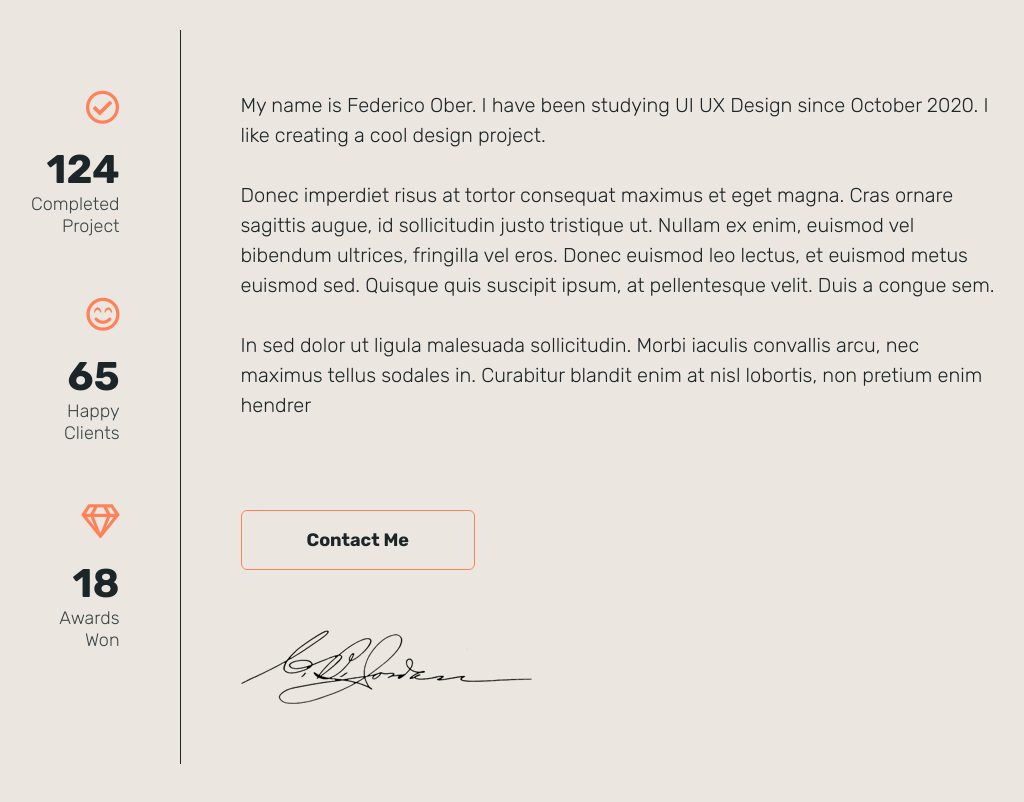
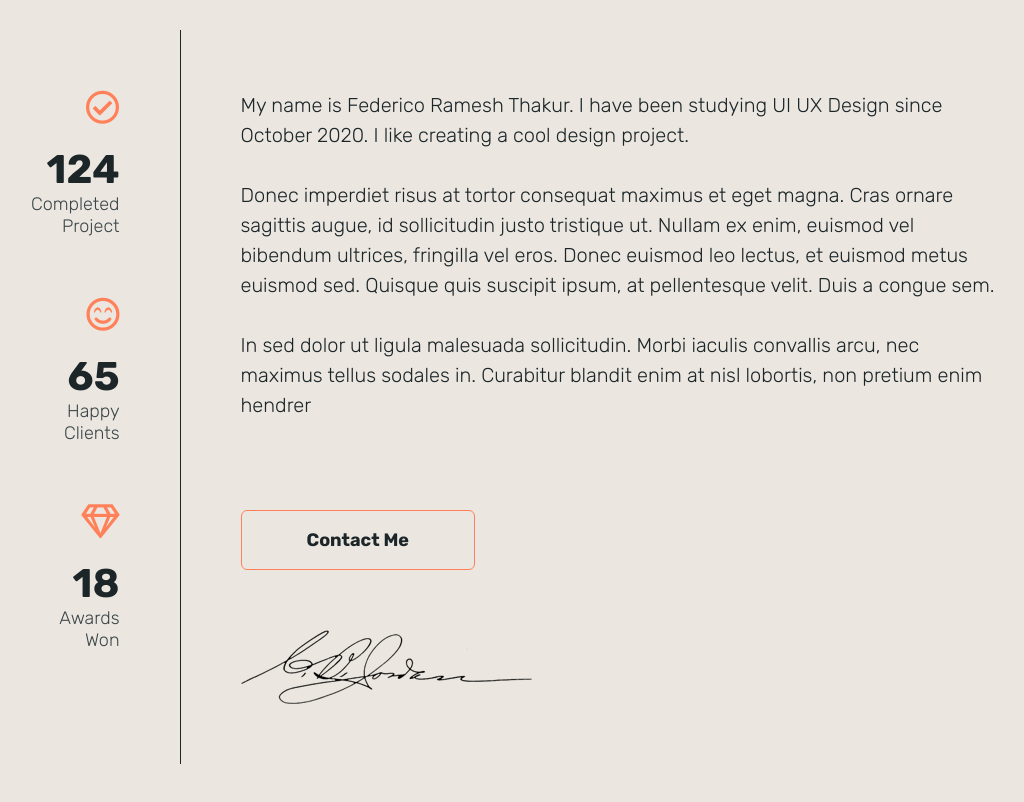
Before and after one commit to Ramesh3401/ramesh-thakur, a plain HTML site: page index.html in a window 1280 px wide. Shown: the part 1414-2216 px from the top of the page, without its empty margins (168-1192 px from the left). Drawn offline with Linux system fonts and the light colour scheme; a web font is replaced by a local one.

Commit message:
Update index.html

```diff
--- a/index.html
+++ b/index.html
@@ -260,7 +260,7 @@
               <div class="profile-box">
                 <div class="text scrolla-element-anim-1 scroll-animate" data-animate="active">
                   <p>
-                    My name is Federico Ober. I have been studying UI UX Design since October 2020. I like creating
+                    My name is Federico Ramesh Thakur. I have been studying UI UX Design since October 2020. I like creating
                     a cool design project.</p><p>Donec imperdiet risus at tortor consequat maximus et eget magna.
                     Cras ornare sagittis augue, id sollicitudin justo tristique ut. Nullam ex enim, euismod vel
                     bibendum ultrices, fringilla vel eros. Donec euismod leo lectus, et euismod metus euismod sed.
```
